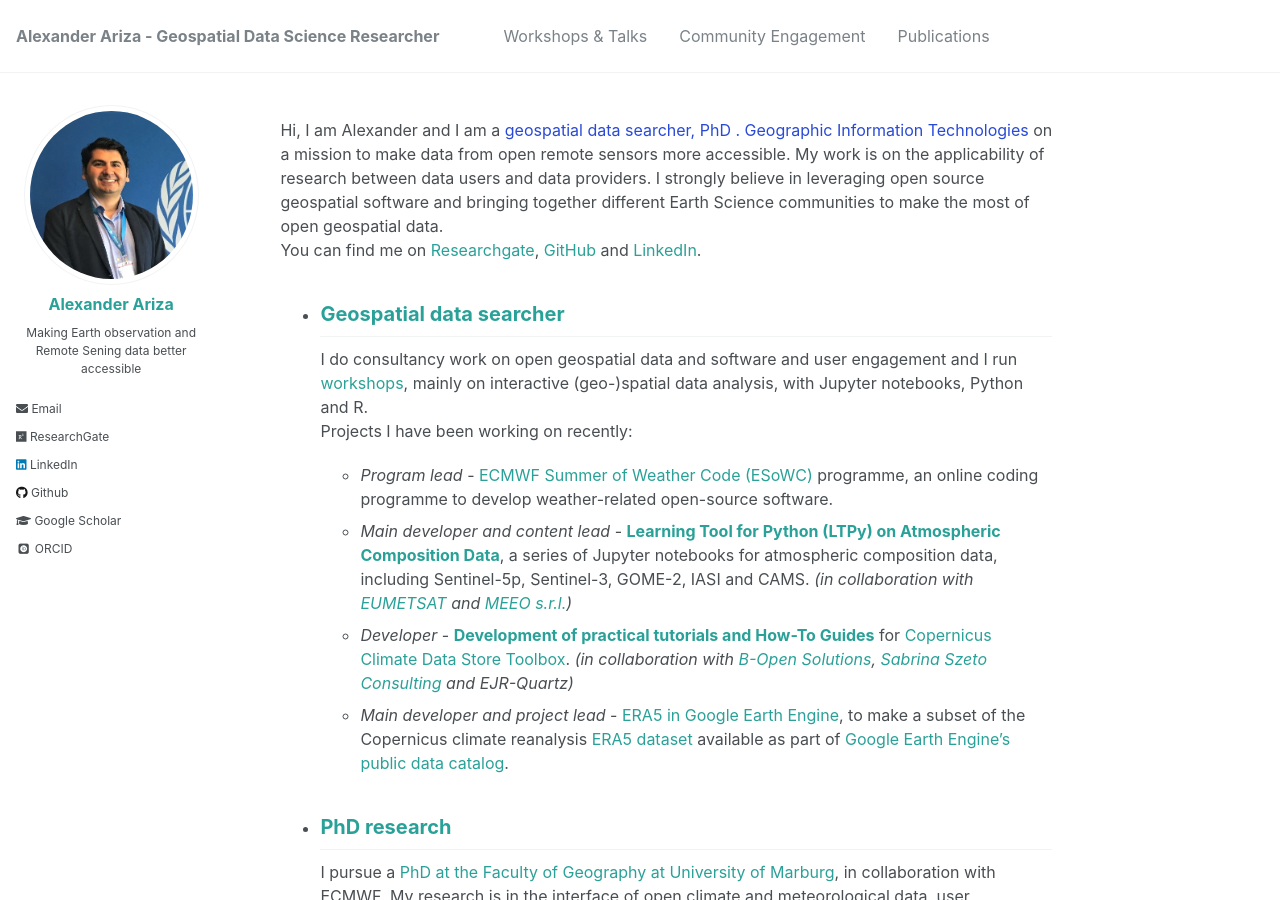
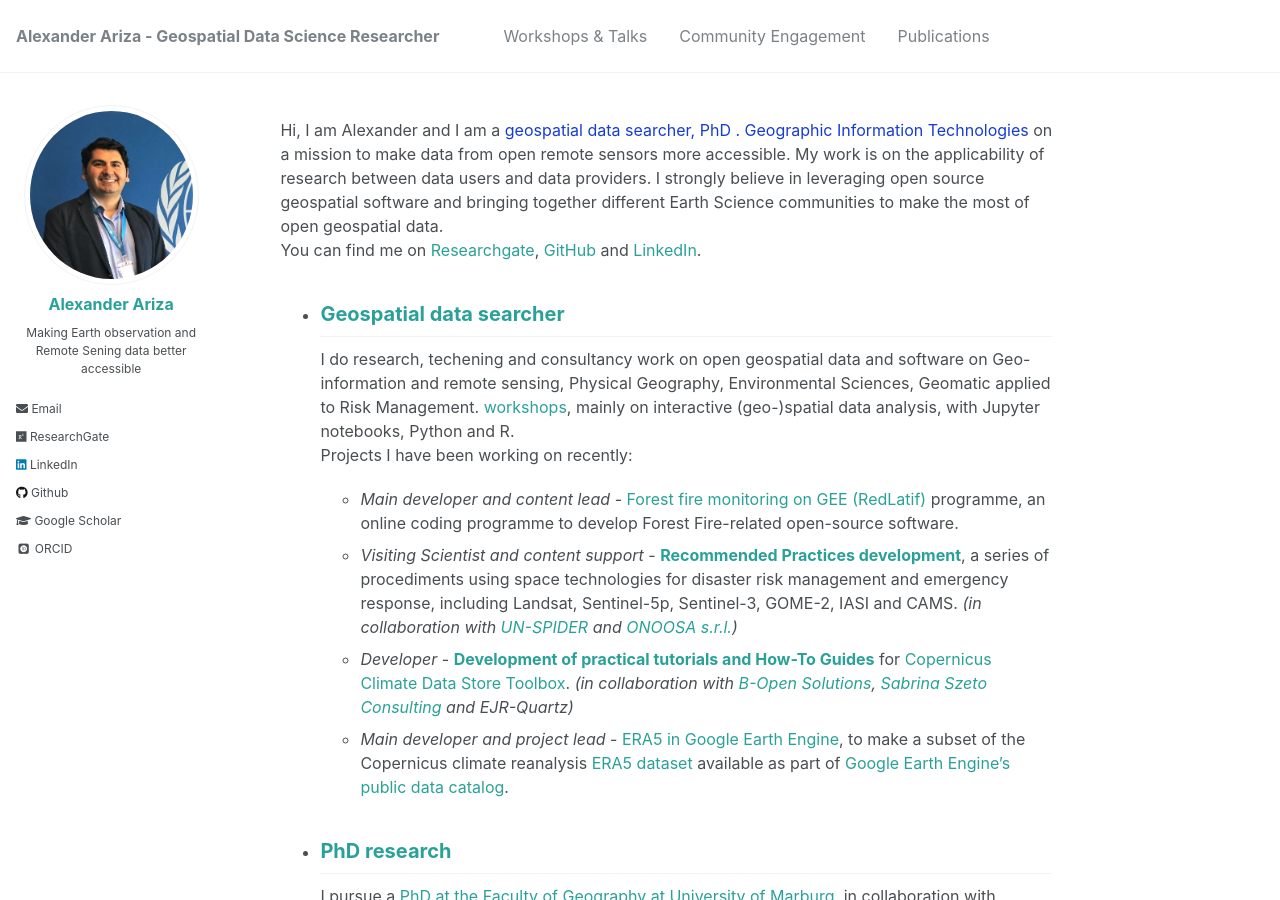
Before and after one commit to Alexanderariza/alexanderariza.github.io, a Jekyll site: the page built from _pages/about.md, in a window 1280 px wide and 900 px high. Built offline with Jekyll 4.4.1, drawn with Linux system fonts in a browser that asks for light colours; some web fonts are replaced.

Commit message:
Update about.md

```diff
--- a/_pages/about.md
+++ b/_pages/about.md
@@ -9,15 +9,15 @@
 ---
 
 
-Hi, I am Alexander and I am a <font color='#294ad6'>geospatial data searcher, PhD . Geographic Information Technologies </font> on a mission to make data from open remote sensors more accessible. My work is on the applicability of research between data users and data providers. I strongly believe in leveraging open source geospatial software and bringing together different Earth Science communities to make the most of open geospatial data.<br>
+Hi, I am Alexander and I am a <font color='#173cd6'>geospatial data searcher, PhD . Geographic Information Technologies </font> on a mission to make data from open remote sensors more accessible. My work is on the applicability of research between data users and data providers. I strongly believe in leveraging open source geospatial software and bringing together different Earth Science communities to make the most of open geospatial data.<br>
 You can find me on [Researchgate](https://www.researchgate.net/profile/Alexander_Ariza2), [GitHub](https://github.com/Alexanderariza) and [LinkedIn](https://www.linkedin.com/in/alexander-ariza).
 
 - Geospatial data searcher
 ------
-I do consultancy work on open geospatial data and software and user engagement and I run [workshops](/talks), mainly on interactive (geo-)spatial data analysis, with Jupyter notebooks, Python and R.<br>
+I do research, techening and consultancy work on open geospatial data and software on Geo-information and remote sensing, Physical Geography, Environmental Sciences, Geomatic applied to Risk Management. [workshops](/talks), mainly on interactive (geo-)spatial data analysis, with Jupyter notebooks, Python and R.<br>
 Projects I have been working on recently:<br>
-  - *Program lead* - [ECMWF Summer of Weather Code (ESoWC)](https://esowc.ecmwf.int) programme, an online coding programme to develop weather-related open-source software.<br>
-  - *Main developer and content lead* - [**Learning Tool for Python (LTPy) on Atmospheric Composition Data**](https://nbviewer.jupyter.org/urls/gitlab.eumetsat.int/eumetlab/atmosphere/atmosphere/-/raw/master/00_index_ltpy.ipynb), a series of Jupyter notebooks for atmospheric composition data, including Sentinel-5p, Sentinel-3, GOME-2, IASI and CAMS. *(in collaboration with <a href="https://www.eumetsat.int/website/home/index.html" target="_blank">EUMETSAT</a> and <a href="http://www.meeo.it/wp/" target="_blank">MEEO s.r.l.</a>)*<br>
+  - *Main developer and content lead* - [Forest fire monitoring on GEE (RedLatif)](http://incendios.fan-bo.org/Satrifo/) programme, an online coding programme to develop Forest Fire-related open-source software.<br>
+  - *Visiting Scientist and content support* - [**Recommended Practices development**](http://www.un-spider.org/advisory-support/recommended-practices), a series of procediments using space technologies for disaster risk management and emergency response, including Landsat, Sentinel-5p, Sentinel-3, GOME-2, IASI and CAMS. *(in collaboration with <a href="http://www.un-spider.org/">UN-SPIDER</a> and <a href="https://www.unoosa.org/" target="_blank">ONOOSA s.r.l.</a>)*<br>
   - *Developer* - [**Development of practical tutorials and How-To Guides**](https://cds.climate.copernicus.eu/toolbox/doc/index.html) for <a href="https://cds.climate.copernicus.eu/" target="_blank">Copernicus Climate Data Store Toolbox</a>. *(in collaboration with <a href="http://www.bopen.it/" target="_blank">B-Open Solutions</a>, <a href="http://sabrinaszeto.com/" target="_blank">Sabrina Szeto Consulting</a> and EJR-Quartz)*<br>
   - *Main developer and project lead* - [ERA5 in Google Earth Engine](https://github.com/jwagemann/era5_in_gee), to make a subset of the Copernicus climate reanalysis [ERA5 dataset](https://cds.climate.copernicus.eu/cdsapp#!/dataset/reanalysis-era5-single-levels?tab=overview) available as part of <a href="https://developers.google.com/earth-engine/datasets/catalog/ECMWF_ERA5_DAILY" target="__blank">Google Earth Engine's public data catalog</a>.
 
```
